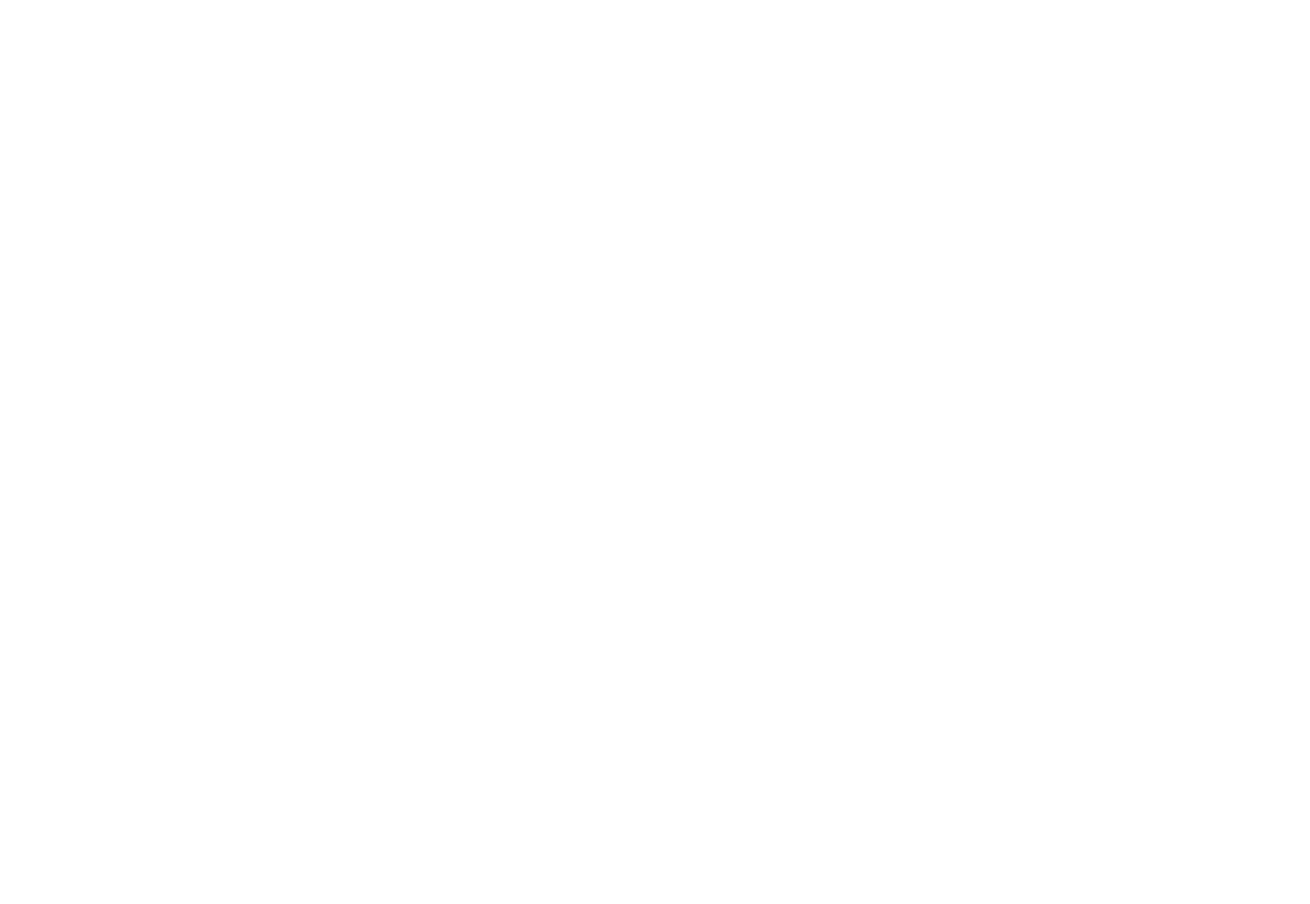
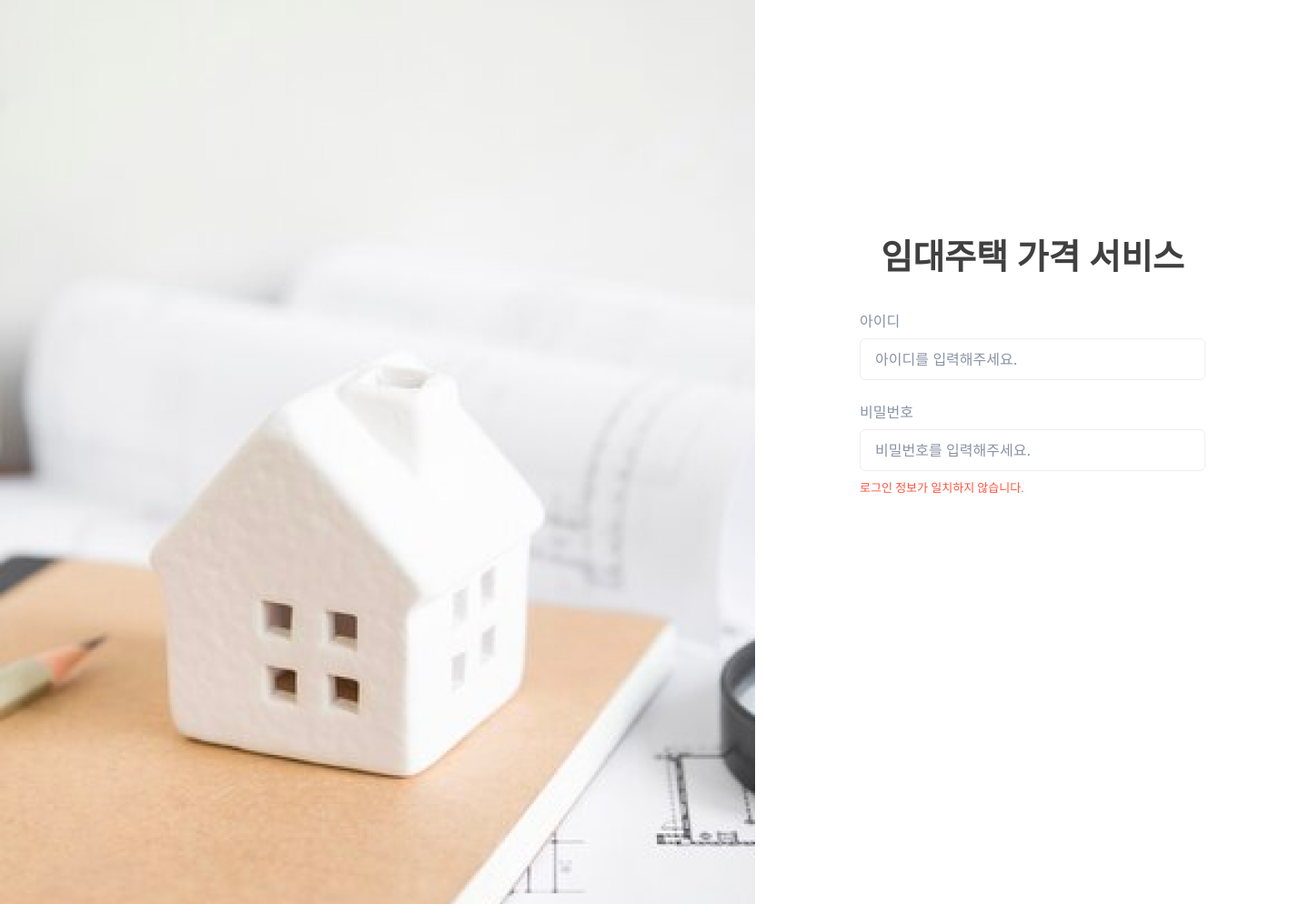
Before and after one commit to jojaehyeok99/web-basic_20240306, a plain HTML site: page estate/index.html in a window 1280 px wide. Shown: the top 994 px of the page at 91% size, 1440 px wide, since content can reach past the window. Before the commit the page ends 800 px from the top, so only its background shows below. Drawn offline with Linux system fonts and the light colour scheme; a web font is replaced by a local one.

Commit message:
2024 - 03 - 25 임대 주택 가격 서비스 web - 로그인 화면 설정

```diff
--- a/estate/index.html
+++ b/estate/index.html
@@ -3,11 +3,42 @@
 <head>
   <meta charset="UTF-8">
   <meta name="viewport" content="width=device-width, initial-scale=1.0">
-  <title>임대 주택 가격 서비스</title>
+  <title>임대주택 가격 서비스</title>
   <link rel = "stylesheet" href = "./style.css" />
 </head>
 <body>
+  <div id = "sign-in-wrapper">
+    <div class = "sign-in-image-box"></div>
+    <div class = "sign-in-box">
+      <div class = "sign-in-container">
+        <div class = "sign-in-title h1" >임대주택 가격 서비스</div>
+        <div class = "sign-in-contents">
+          <div class = "sign-in-input-container">
+            <div class = "input-box">
+              <div class = "input-label label">아이디</div>
+              <div class = "input-content-box">
+                <input class = "input" type="text"
+                placeholder="아이디를 입력해주세요."/>
+              </div>
+              <div class = "input-message"></div>
+            </div>
+            <div class = "input-box">
+              <div class = "input-label">비밀번호</div>
+              <div class = "input-content-box">
+                <input class = "input" type="password"
+                placeholder="비밀번호를 입력해주세요."/>
+              </div>
+              <div class = "input-message error">로그인 정보가 일치하지 않습니다.</div>
+            </div>
+          </div>
+          <div class = "sign-in-button-container"></div>
+          <div class = "short-divider"></div>
+          <div class = "sign-in-sns-container"></div>
+        </div>
+      </div>
+    </div>
 
+  </div>
   <script src="./script.js"></script>
 </body>
 </html>
--- a/estate/style.css
+++ b/estate/style.css
@@ -0,0 +1,146 @@
+/* 폰트 설정 */
+@import url('https://fonts.googleapis.com/css2?family=Inter:wght@100..900&display=swap');
+
+@font-face {
+  font-family: 'Pretendard';
+  src: url('https://cdn.jsdelivr.net/gh/Project-Noonnu/noonfonts_2107@1.1/Pretendard-Regular.woff') format('woff');
+  font-weight: 400;
+  font-style: normal;
+}
+
+/* 전체 설정 */
+*{
+  margin: 0px;
+  font-family: Pretendard;
+}
+
+/* h1 폰트 설정*/
+.h1{
+  font-size: 30px;
+  font-style: normal;
+  font-weight: 700;
+  line-height: 173%;
+}
+
+/* label 폰트 설정*/
+.label{
+  font-size: 16px;
+  font-style: normal;
+  font-weight: 400;
+  line-height: normal;
+}
+
+/* 아이디 입력창 설정*/
+.input{
+  flex-grow: 1;
+  border: 1px solid rgba(238,238,238,1);
+  border-radius: 6px;
+  outline: none;
+  padding: 8px 16px;
+
+  background-color: rgba(255,255,255,1);
+
+  font-family: Inter;
+  font-size: 16px;
+  font-style: normal;
+  font-weight: 400;
+  line-height: 175%;
+
+  color : rgba(35,45,66,1);
+}
+
+/* 아이디를 입력해주세요 글씨 색상 변경*/
+.input::placeholder{
+  color : rgba(138,146,166,1);
+}
+
+/* 전체 크기 설정*/
+#sign-in-wrapper{
+  display: flex;
+  width: 100%;
+  height: 100vh;
+  min-height: 1024px;
+}
+
+/* 왼쪽 이미지 설정*/
+.sign-in-image-box{
+  min-width: 830px;
+  background-image: url('./resource/image/sign-in-background.png');
+  background-size: cover;
+}
+
+/* 오른쪽 로그인 창 설정*/
+.sign-in-box{
+  flex-grow: 1;
+  min-width: 610px;
+  display: flex;
+  justify-content: center;
+  align-items: center;
+}
+
+.sign-in-container{
+  width: 380px;
+  height: 523px;
+  display: flex;
+  flex-direction: column;
+  align-items: center;
+  gap: 24px;
+}
+
+/* 로그인 타이틀 설정(임대주택 가격 서비스)*/
+.sign-in-title{
+  font-size: 38px;
+  color: rgba(64,64,64,1);
+}
+
+/* */
+.sign-in-contents{
+  display: flex;
+  flex-direction: column;
+  align-items: center;
+  gap: 24px;
+
+  width: 100%;
+}
+
+/* 아이디, 비밀번호 입력창*/
+.sign-in-input-container{
+  display: flex;
+  flex-direction: column;
+  gap: 14px;
+  width: 100%;
+}
+
+.input-box{
+  width: 100%;
+}
+
+.input-label{
+  color : rgba(138,146,166,1);
+}
+
+/* 아이디 입력창 안 설정*/
+.input-content-box{
+  margin-top: 8px;
+  margin-bottom: 8px;
+
+  display: flex;
+  gap: 10px;
+}
+
+/* 로그인 입력 확인 메세지 설정*/
+.input-message{
+  font-size: 13px;
+  font-style: normal;
+  font-weight: 400;
+  line-height: normal;
+}
+
+.primary{
+  color: rgba(58,87,232,1);
+}
+
+/* 로그인 정보가 일치하지 않습니다. 색상설정*/
+.error{
+  color : rgba(255,84,62,1);
+}
```
